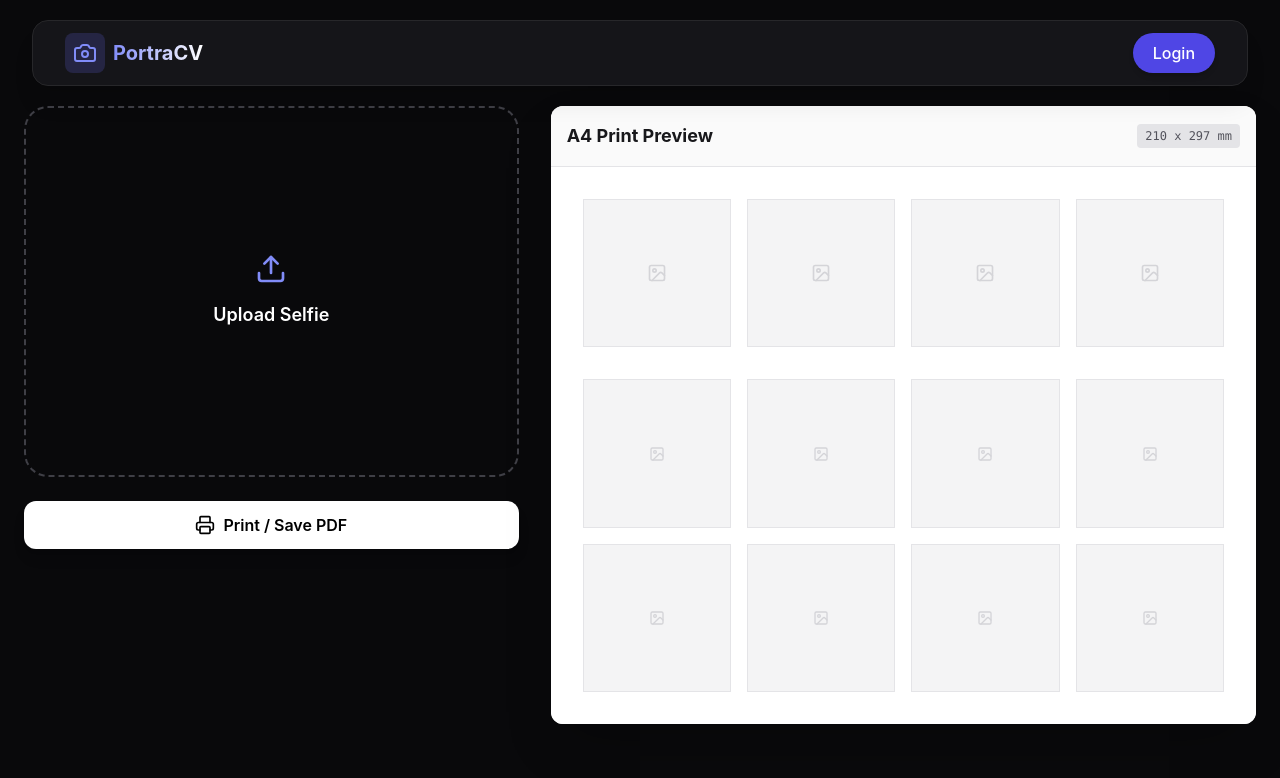
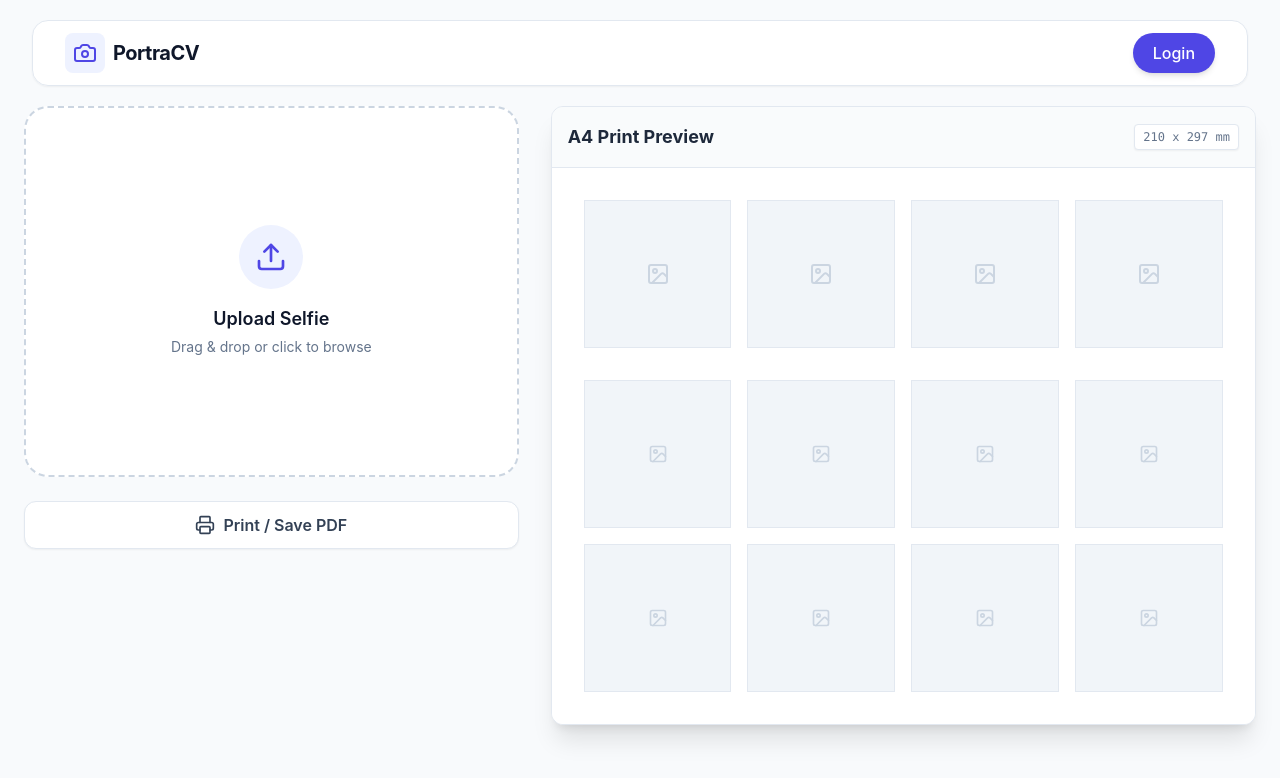
Before and after one commit to Necookie/portraCV, a React (Vite) app: page / in a window 1280 px wide. Shown: the top 778 px of the page. Built offline with nearby package versions, Linux system fonts and the light colour scheme.

Commit message:
changed theme to light mode for a more comfortable UX/UI

```diff
--- a/package.json
+++ b/package.json
@@ -10,6 +10,7 @@
     "preview": "vite preview"
   },
   "dependencies": {
+    "@imgly/background-removal": "^1.7.0",
     "lucide-react": "^0.562.0",
     "react": "^19.2.0",
     "react-dom": "^19.2.0",
--- a/src/components/PhotoEngine.jsx
+++ b/src/components/PhotoEngine.jsx
@@ -1,7 +1,7 @@
 "use client";
 
 import React, { useState } from 'react';
-import { Camera, Menu, X, Upload, Printer, Sparkles, Image as ImageIcon } from 'lucide-react';
+import { Camera, Menu, X, Upload, Printer, Image as ImageIcon } from 'lucide-react';
 
 export default function PhotoEngine() {
     const [isMenuOpen, setIsMenuOpen] = useState(false);
@@ -20,32 +20,26 @@ export default function PhotoEngine() {
     };
 
     return (
-        <div className="min-h-screen bg-zinc-950 text-zinc-100 font-sans pb-10">
+        <div className="min-h-screen bg-background text-slate-900 font-sans pb-10 transition-colors duration-300">
 
             {/* --- FIXED PRINT STYLES --- */}
             <style>{`
                 @media print {
-                    /* 1. RESET PAGE MARGINS */
                     @page {
                         size: A4 portrait;
-                        margin: 0; /* Tells browser to use 0 margin */
+                        margin: 0;
                     }
-
                     body {
                         margin: 0;
                         padding: 0;
                         background: white;
                     }
-
-                    /* 2. HIDE UI ELEMENTS */
                     body * {
                         visibility: hidden;
                     }
                     #print-canvas, #print-canvas * {
                         visibility: visible;
                     }
-
-                    /* 3. CENTER THE CONTENT "CANVAS" */
                     #print-canvas {
                         position: absolute;
                         top: 0;
@@ -53,58 +47,55 @@ export default function PhotoEngine() {
                         width: 100%;
                         display: flex;
                         flex-direction: column;
-                        align-items: center; /* Center horizontally */
-                        padding-top: 0.5in; /* Small top padding for safety */
+                        align-items: center;
+                        padding-top: 0.5in;
                     }
-
-                    /* 4. DEFINE THE STRICT 8-INCH CONTAINER */
-                    /* A4 is 8.27in wide. Our content is 8.0in wide.
-                       Centering it prevents cutoff. */
                     .print-row-container {
                         width: 8in;
                         display: flex;
                         flex-wrap: wrap;
                         justify-content: flex-start;
-                        margin-bottom: 0; /* Dikit-dikit vertically */
+                        margin-bottom: 0;
                     }
-
-                    /* 5. EXACT IMAGE SIZES (NO GAPS) */
                     .photo-2x2 {
                         width: 2in;
                         height: 2in;
-                        box-sizing: border-box; /* Ensures border doesn't add to size */
-                        border: 0.5px solid #ddd; /* Faint guide line for cutting */
+                        box-sizing: border-box;
+                        border: 0.5px solid #ddd;
                     }
-
                     .photo-1x1 {
                         width: 1in;
                         height: 1in;
                         box-sizing: border-box;
                         border: 0.5px solid #ddd;
                     }
-
                     img {
                         width: 100%;
                         height: 100%;
                         object-fit: cover;
-                        display: block; /* Removes tiny bottom gap in some browsers */
+                        display: block;
                     }
                 }
             `}</style>
 
 
             {/* --- NAVBAR --- */}
-            <nav className="sticky top-5 z-50 mx-auto w-[95%] max-w-7xl bg-zinc-900/90 backdrop-blur-md border border-zinc-800 rounded-2xl shadow-xl mb-10 print:hidden">
+            <nav className="sticky top-5 z-50 mx-auto w-[95%] max-w-7xl bg-surface/90 backdrop-blur-md border border-slate-200 rounded-2xl shadow-sm mb-10 print:hidden">
                 <div className="max-w-7xl mx-auto px-4 sm:px-6 lg:px-8">
                     <div className="flex justify-between items-center h-16">
                         <div className="flex items-center gap-2">
-                            <div className="bg-indigo-500/20 p-2 rounded-lg text-indigo-400">
+                            {/* Brand Logo Area */}
+                            <div className="bg-indigo-50 p-2 rounded-lg text-primary">
                                 <Camera size={24} />
                             </div>
-                            <span className="text-xl font-bold bg-gradient-to-r from-indigo-400 to-white bg-clip-text text-transparent">PortraCV</span>
+                            <span className="text-xl font-bold text-slate-900 tracking-tight">PortraCV</span>
                         </div>
+
+                        {/* Desktop Nav */}
                         <div className="hidden md:flex items-center space-x-8">
-                            <button className="bg-indigo-600 hover:bg-indigo-700 text-white px-5 py-2 rounded-full font-medium transition-all shadow-md">Login</button>
+                            <button className="bg-primary hover:bg-indigo-700 text-white px-5 py-2 rounded-full font-medium transition-all shadow-md hover:shadow-lg transform hover:-translate-y-0.5">
+                                Login
+                            </button>
                         </div>
                     </div>
                 </div>
@@ -116,63 +107,79 @@ export default function PhotoEngine() {
 
                 {/* LEFT: Controls */}
                 <div className="lg:col-span-5 flex flex-col gap-6 print:hidden">
+
+                    {/* Upload Zone */}
                     <div className="relative group">
-                        <div className={`aspect-[4/3] rounded-3xl border-2 border-dashed transition-all duration-300 flex flex-col items-center justify-center p-6 ${selectedImage ? 'border-indigo-500/50 bg-zinc-900' : 'border-zinc-700 hover:border-indigo-500 hover:bg-zinc-900/50'}`}>
+                        <div className={`
+                            aspect-[4/3] rounded-3xl border-2 border-dashed transition-all duration-300 flex flex-col items-center justify-center p-6 cursor-pointer
+                            ${selectedImage
+                                ? 'border-primary/50 bg-indigo-50/50'
+                                : 'border-slate-300 bg-surface hover:border-primary hover:bg-indigo-50/30'
+                            }
+                        `}>
                             {selectedImage ? (
-                                <img src={selectedImage} alt="Preview" className="w-full h-full object-contain rounded-xl shadow-lg" />
+                                <img src={selectedImage} alt="Preview" className="w-full h-full object-contain rounded-xl shadow-sm" />
                             ) : (
                                 <>
-                                    <Upload className="text-indigo-400 mb-4" size={32} />
-                                    <h3 className="text-lg font-semibold text-white">Upload Selfie</h3>
+                                    <div className="bg-indigo-50 p-4 rounded-full mb-4 group-hover:scale-110 transition-transform duration-300">
+                                        <Upload className="text-primary" size={32} />
+                                    </div>
+                                    <h3 className="text-lg font-semibold text-slate-900">Upload Selfie</h3>
+                                    <p className="text-slate-500 text-sm mt-1">Drag & drop or click to browse</p>
                                 </>
                             )}
                             <input type="file" accept="image/*" onChange={handleImageUpload} className="absolute inset-0 w-full h-full opacity-0 cursor-pointer" />
                         </div>
                     </div>
-                    <button onClick={triggerPrint} className="w-full bg-white hover:bg-zinc-200 text-black h-12 rounded-xl font-semibold flex items-center justify-center gap-2 shadow-lg active:scale-95">
-                        <Printer size={20} /> Print / Save PDF
+
+                    {/* Print Button */}
+                    <button
+                        onClick={triggerPrint}
+                        className="w-full bg-surface border border-slate-200 hover:border-primary/50 hover:bg-indigo-50/50 text-slate-700 hover:text-primary h-12 rounded-xl font-semibold flex items-center justify-center gap-2 transition-all shadow-sm hover:shadow-md active:scale-95"
+                    >
+                        <Printer size={20} />
+                        <span>Print / Save PDF</span>
                     </button>
                 </div>
 
 
                 {/* RIGHT: Preview & Print Area */}
                 <div className="lg:col-span-7">
-                    <div className="bg-white text-zinc-900 rounded-xl shadow-2xl overflow-hidden min-h-[600px] flex flex-col print:shadow-none print:rounded-none">
+                    <div className="bg-paper border border-slate-200 rounded-xl shadow-xl overflow-hidden min-h-[600px] flex flex-col print:shadow-none print:border-none print:rounded-none">
 
                         {/* Header (Screen only) */}
-                        <div className="border-b border-zinc-200 p-4 bg-zinc-50 flex justify-between items-center print:hidden">
-                            <h2 className="font-bold text-lg">A4 Print Preview</h2>
-                            <span className="text-xs font-mono bg-zinc-200 px-2 py-1 rounded text-zinc-600">210 x 297 mm</span>
+                        <div className="border-b border-slate-200 p-4 bg-slate-50/80 flex justify-between items-center print:hidden">
+                            <h2 className="font-bold text-slate-800 text-lg">A4 Print Preview</h2>
+                            <span className="text-xs font-mono bg-white border border-slate-200 px-2 py-1 rounded text-slate-500 shadow-sm">210 x 297 mm</span>
                         </div>
 
                         {/* --- ACTUAL PRINTABLE CANVAS --- */}
                         <div id="print-canvas" className="p-8 print:p-0 bg-white flex-1">
 
-                            {/* Row 1: 2x2 Photos (Dikit-Dikit) */}
-                            {/* Screen styling uses Tailwind grid, Print styling uses strict 8in flex container */}
+                            {/* Row 1: 2x2 Photos */}
                             <div className="print-row-container grid grid-cols-4 gap-4 print:block print:gap-0">
                                 {[1, 2, 3, 4].map((item) => (
-                                    <div key={`2x2-${item}`} className="photo-2x2 aspect-square bg-zinc-100 relative print:aspect-auto">
+                                    <div key={`2x2-${item}`} className="photo-2x2 aspect-square bg-slate-100 border border-slate-200 relative print:aspect-auto print:border-none">
                                         {selectedImage ? (
-                                            <img src={selectedImage} />
+                                            <img src={selectedImage} className="w-full h-full object-cover" />
                                         ) : (
-                                            <div className="w-full h-full flex items-center justify-center text-zinc-300 border border-zinc-200">
-                                                <ImageIcon size={20} />
+                                            <div className="w-full h-full flex items-center justify-center text-slate-300">
+                                                <ImageIcon size={24} />
                                             </div>
                                         )}
                                     </div>
                                 ))}
                             </div>
 
-                            {/* Row 2: 1x1 Photos (Dikit-Dikit) */}
+                            {/* Row 2: 1x1 Photos */}
                             <div className="print-row-container grid grid-cols-4 gap-4 print:block print:gap-0 mt-8 print:mt-0">
                                 {[1, 2, 3, 4, 5, 6, 7, 8].map((item) => (
-                                    <div key={`1x1-${item}`} className="photo-1x1 aspect-square bg-zinc-100 relative print:aspect-auto">
+                                    <div key={`1x1-${item}`} className="photo-1x1 aspect-square bg-slate-100 border border-slate-200 relative print:aspect-auto print:border-none">
                                         {selectedImage ? (
-                                            <img src={selectedImage} />
+                                            <img src={selectedImage} className="w-full h-full object-cover" />
                                         ) : (
-                                            <div className="w-full h-full flex items-center justify-center text-zinc-300 border border-zinc-200">
-                                                <ImageIcon size={16} />
+                                            <div className="w-full h-full flex items-center justify-center text-slate-300">
+                                                <ImageIcon size={20} />
                                             </div>
                                         )}
                                     </div>
```
Also changed, not shown: 1 other file (tests, documents, lock files or other folders).
